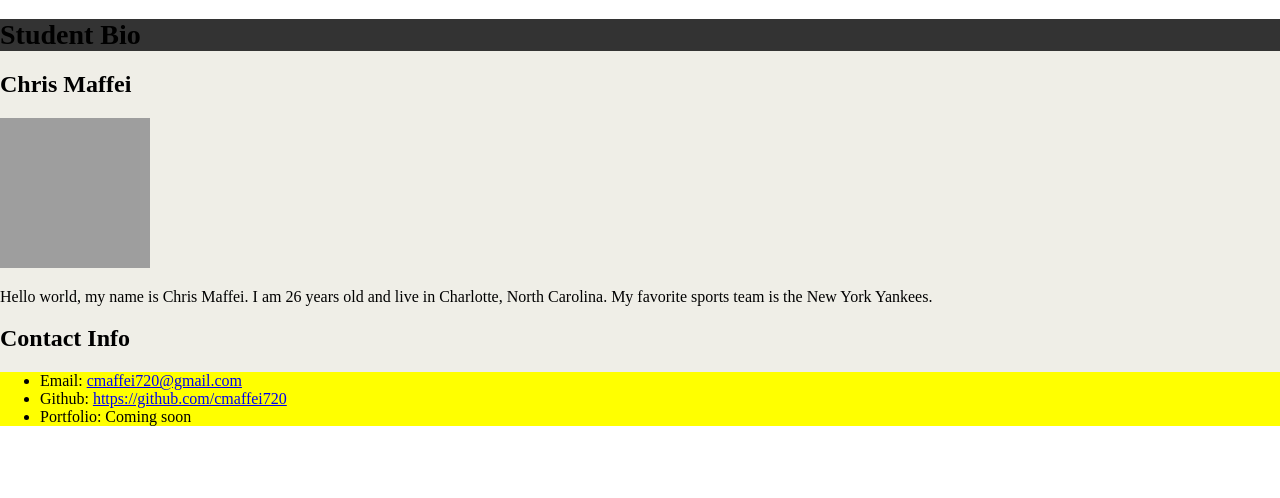
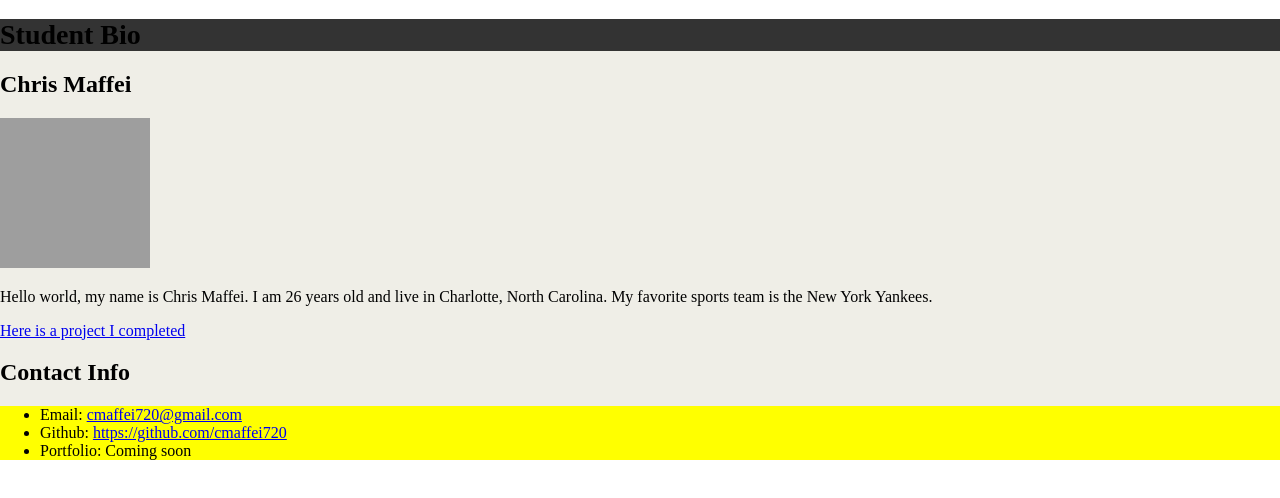
Before and after one commit to cmaffei720/cmaffei720.github.io, a plain HTML site: page index.html in a window 1280 px wide. Drawn offline with Linux system fonts and the light colour scheme; grey boxes are pictures that could not be loaded.

Commit message:
re pushing index

```diff
--- a/index.html
+++ b/index.html
@@ -10,6 +10,8 @@
         <h2> Chris Maffei</h2>
         <img class = "image" src="https://media-exp1.licdn.com/dms/image/C5603AQFAgZKHsQ2JfQ/profile-displayphoto-shrink_200_200/0?e=1592438400&v=beta&t=FUmAgnFe4v9-kpJlnTIaw04hQCTb6_LxuWsuJPDt85w">
         <p> Hello world, my name is Chris Maffei. I am 26 years old and live in Charlotte, North Carolina. My favorite sports team is the New York Yankees.</p>
+        <a href="cmaffei720.github.io/some-project"> Here is a project I completed</a>
+
         <h2> Contact Info</h2>
         <ul class = "list" >
             <li> Email: <a href = "cmaffei720@gmail.com">cmaffei720@gmail.com </a></li>
```
